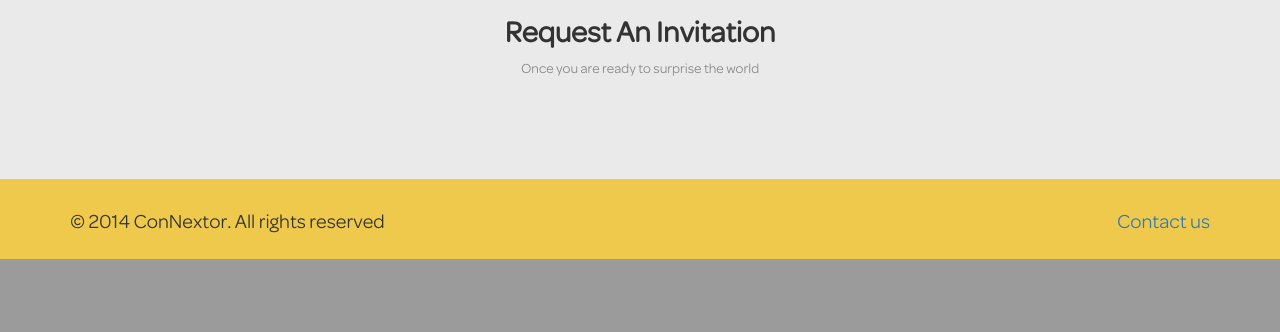
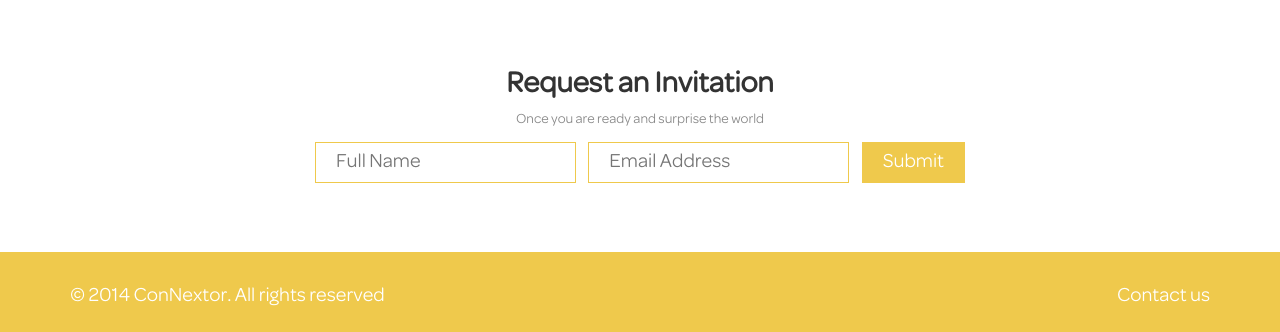
Before and after one commit to quitequinn/ConNextor, a PHP site: page / in a window 1280 px wide. Shown: the part 3377-3709 px from the top of the page. Before the commit the page ends 3636 px from the top, so only its background shows below. Run offline with PHP 8.4, Linux system fonts and the light colour scheme; some libraries are stand-ins or nearby versions.

Commit message:
added form; minor css adjustments

```diff
--- a/web/index.html
+++ b/web/index.html
@@ -13,6 +13,7 @@
     <script src="https://ajax.googleapis.com/ajax/libs/jquery/1.7.2/jquery.min.js"></script>
 
     <script type="text/javascript" src="scripts/scroll.js"></script>
+    <script type="text/javascript" src="scripts/outpost.js"></script>
 
 </head>
 
@@ -78,9 +79,13 @@
 </div>
 <div class="stay-tuned" id="invite">
     <div class="container">
-        <h2>Request An Invitation</h2>
-        <h5>Once you are ready to surprise the world</h5>
-
+        <h2 id="form-title" alt="Thanks! We'll keep you posted">Request an Invitation</h2>
+        <h5 id="form-subtext">Once you are ready and surprise the world</h5>
+        <form class="form-inline" name="invitation">
+            <input name="name" id="name-input" type="text" class="input-upright" placeholder="Full Name" />
+            <input name="email" id="email-input" type="text" class="input-upright" placeholder="Email Address" />
+            <button type="submit" class="btn-inverse invite-submit">Submit</button>
+        </form>
     </div>
 </div>
 
--- a/web/scripts/scroll.js
+++ b/web/scripts/scroll.js
@@ -6,18 +6,19 @@ $(document).ready(function () {
         return false;
     });
 
-    //document.forms['invitation'].onsubmit = function post() {
-    //    var name = document.forms['invitation'].name.value,
-    //        email = document.forms['invitation'].email.value,
-    //        interest = document.forms['invitation'].interest.value,
-    //        altinterest = document.forms['invitation'].altinterest.value;
-    //    var title = document.getElementById('form-title');
-    //
-    //    postEmailToServer(name, email, interest, altinterest);
-    //    $('form[name="invitation"]').fadeOut();
-    //    swapWithAltText(title);
-    //    return false;
-    //};
+    document.forms['invitation'].onsubmit = function post() {
+        var name = document.forms['invitation'].name.value,
+            email = document.forms['invitation'].email.value;
+            //interest = document.forms['invitation'].interest.value,
+            //altinterest = document.forms['invitation'].altinterest.value;
+        var title = document.getElementById('form-title');
+
+        postEmailToServer(name, email, null, null);
+        $('form[name="invitation"]').fadeOut();
+        $('#form-subtext').fadeOut();
+        swapWithAltText(title);
+        return false;
+    };
 
     //$('#altInterestInput').hide();
     //
@@ -31,9 +32,9 @@ $(document).ready(function () {
 
 });
 
-//function swapWithAltText(element) {
-//    element.innerHTML = element.getAttribute('alt');
-//}
+function swapWithAltText(element) {
+    element.innerHTML = element.getAttribute('alt');
+}
 
 var triggerPad = 150;
 
@@ -42,8 +43,8 @@ $(window).scroll(function () {
     var viewPortSize = $(window).height();
     $('.fade-in').each(function (i) {
         if (distFromTop >= $(this).offset().top - viewPortSize + triggerPad) {
+            $(this).removeClass('fade-in');
             $(this).css('visibility', 'visible').hide().fadeIn();
-            $(this).removeClass('fade-in');
         }
     })
 
--- a/web/stylesheets/index.css
+++ b/web/stylesheets/index.css
@@ -95,11 +95,17 @@ h2 {
   color: #FFFFFF !important; }
 
 .stay-tuned {
-  height: 180px;
-  background-color: #EAEAEA;
-  text-align: center; }
+  height: auto;
+  background-color: #FFFFFF;
+  text-align: center;
+  padding-top: 50px;
+  padding-bottom: 50px; }
   .stay-tuned h5 {
     color: #888888; }
+  .stay-tuned .invite-submit {
+    margin: 5px 5px 5px 5px;
+    background: #EFC94C;
+    border: solid #EFC94C 1px !important; }
 
 .footer {
   height: 80px;
@@ -107,7 +113,8 @@ h2 {
   padding-top: 30px; }
 
 .copyright-txt, .contact-us {
-  font-size: 20px; }
+  font-size: 20px;
+  color: #FFFFFF; }
 
 .float-left {
   display: inline-block;
--- a/web/stylesheets/index.scss
+++ b/web/stylesheets/index.scss
@@ -145,11 +145,19 @@ h2 {
 }
 
 .stay-tuned {
-  height: 180px;
-  background-color: $secondary-bg-color;
+  height: auto;
+  background-color: $white-color;
   text-align: center;
+  padding-top: 50px;
+  padding-bottom: 50px;
   h5 {
     color: $secondary-color;
+  }
+
+  .invite-submit {
+    margin: 5px 5px 5px 5px;
+    background: $primary-color;
+    border: solid $primary-color 1px !important;
   }
 }
 
@@ -161,6 +169,7 @@ h2 {
 
 .copyright-txt, .contact-us {
   font-size: $font-size-text;
+  color: $white-color;
 }
 
 
@@ -179,7 +188,7 @@ h2 {
 }
 
 .input-upright {
-  font-size: 20px;
+  font-size: $font-size-misc;
   padding: 5px 20px 5px 20px;
   border: solid $primary-color 1px;
   margin: 5px 5px 5px 5px;
```
Also changed, not shown: 1 other file.
